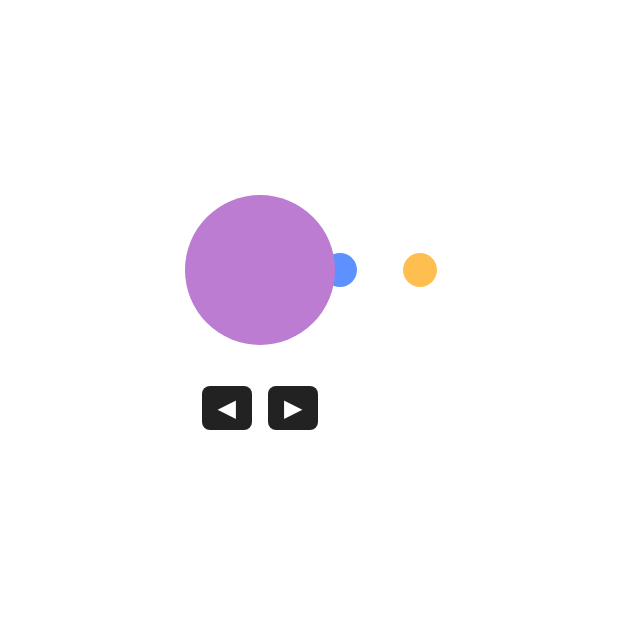
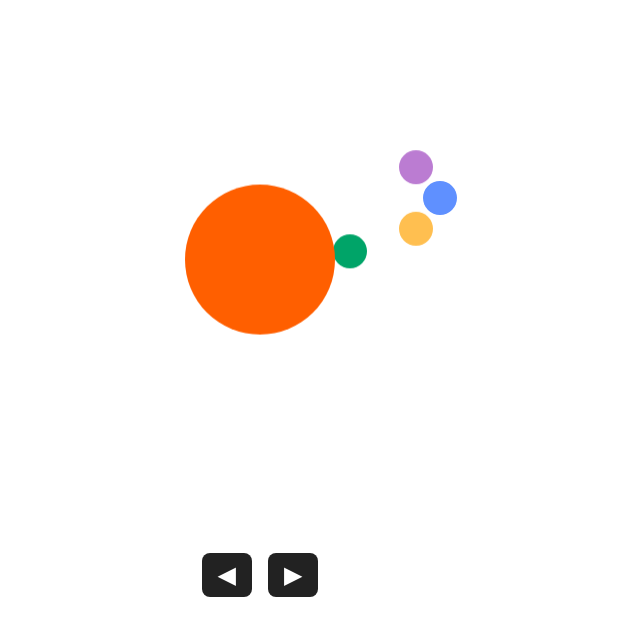
Before and after one commit to JordanSmolders/Int_WhisperingGardens, a plain HTML site: page Test_code/Onboarding_carousel/index.html in a window 1280 px wide. Shown: the part 100-736 px from the top of the page, without its empty margins (380-1020 px from the left). Drawn offline with Linux system fonts and the light colour scheme.

Commit message:
Added the curve logic to the carousel, used AI to help with logic

```diff
--- a/Test_code/Onboarding_carousel/index.html
+++ b/Test_code/Onboarding_carousel/index.html
@@ -7,6 +7,7 @@
     <title>Document</title>
   </head>
   <body>
+    <div class="carousel-wrapper">
       <div class="carousel-container">
         <div class="carousel">
           <div
@@ -35,6 +36,7 @@
             data-index="4"
           ></div>
         </div>
+      </div>
       <div class="buttons">
         <button id="prevBtn">◀</button>
         <button id="nextBtn">▶</button>
--- a/Test_code/Onboarding_carousel/script.js
+++ b/Test_code/Onboarding_carousel/script.js
@@ -2,33 +2,46 @@ const circles = document.querySelectorAll('.circle');
 const nextBtn = document.querySelector('#nextBtn');
 const prevBtn = document.querySelector('#prevBtn');
 
-let activeIndex = 0;
+let activeIndex = 4;
 
 function updateCarousel() {
-  const centerX = 200;
-  const spacing = 80;
+  const centerX = 150;
+  const centerY = 150;
+  const radius = 180;
+
+  const maxVisible = 4;
+  const angleStep = 30;
+  const startAngle = -90 + (maxVisible * angleStep) / 2;
 
   circles.forEach((circle, i) => {
-    const offset = i - activeIndex;
-    const left = centerX + offset * spacing;
+    const relativeIndex = i - activeIndex;
+    const angle = startAngle + (relativeIndex + maxVisible) * angleStep;
+    const rad = angle * (Math.PI / 180);
 
-    circle.style.left = `${left}px`;
+    const x = centerX + radius * Math.cos(rad);
+    const y = centerY + radius * Math.sin(rad);
+
+    circle.style.left = `${x}px`;
+    circle.style.top = `${y}px`;
+    circle.style.transform = `translate(-50%, -50%) rotateX(-70deg)`;
+    circle.style.zIndex = Math.round(100 - Math.abs(relativeIndex) * 10);
+
     circle.classList.toggle('active', i === activeIndex);
   });
 }
 
 nextBtn.addEventListener('click', () => {
+  if (activeIndex > 0) {
+    activeIndex--;
+    updateCarousel();
+  }
+});
+
+prevBtn.addEventListener('click', () => {
   if (activeIndex < circles.length - 1) {
     activeIndex++;
     updateCarousel();
   }
 });
 
-prevBtn.addEventListener('click', () => {
-  if (activeIndex > 0) {
-    activeIndex--;
-    updateCarousel();
-  }
-});
-
 updateCarousel();
--- a/Test_code/Onboarding_carousel/styles.css
+++ b/Test_code/Onboarding_carousel/styles.css
@@ -13,13 +13,22 @@ body {
   flex-direction: column;
   align-items: center;
   gap: 1rem;
+  margin: 45px;
+}
+
+.carousel-wrapper {
+  perspective: 800px;
+  display: flex;
+  flex-direction: column;
+  align-items: center;
 }
 
 .carousel {
   position: relative;
-  width: 400px;
-  height: 200px;
-  overflow: hidden;
+  width: 300px;
+  height: 300px;
+  transform-style: preserve-3d;
+  transform: rotateX(70deg);
 }
 
 .circle {
@@ -27,19 +36,22 @@ body {
   width: 34px;
   height: 34px;
   border-radius: 50%;
+  transform-style: preserve-3d;
   transition: all 0.5s ease;
-  transform: translate(-50%, -50%);
-  top: 50%;
+  --circle-rotation: rotateX(-70deg);
+  transform: translate(-50%, -50%) var(--circle-rotation);
+  z-index: 20;
 }
 
 .circle.active {
-  transform: translate(-50%, -50%);
-  z-index: 1;
+  transform: translate(-50%, -50%) var(--circle-rotation);
+  z-index: 10;
   width: 150px;
   height: 150px;
 }
 
 .buttons {
+  margin-top: 10rem;
   display: flex;
   gap: 1rem;
 }
@@ -53,3 +65,8 @@ button {
   cursor: pointer;
   border-radius: 8px;
 }
+
+.carousel,
+.carousel-container {
+  overflow: visible;
+}
```
Lines whose indentation alone changed are shown as unchanged.
